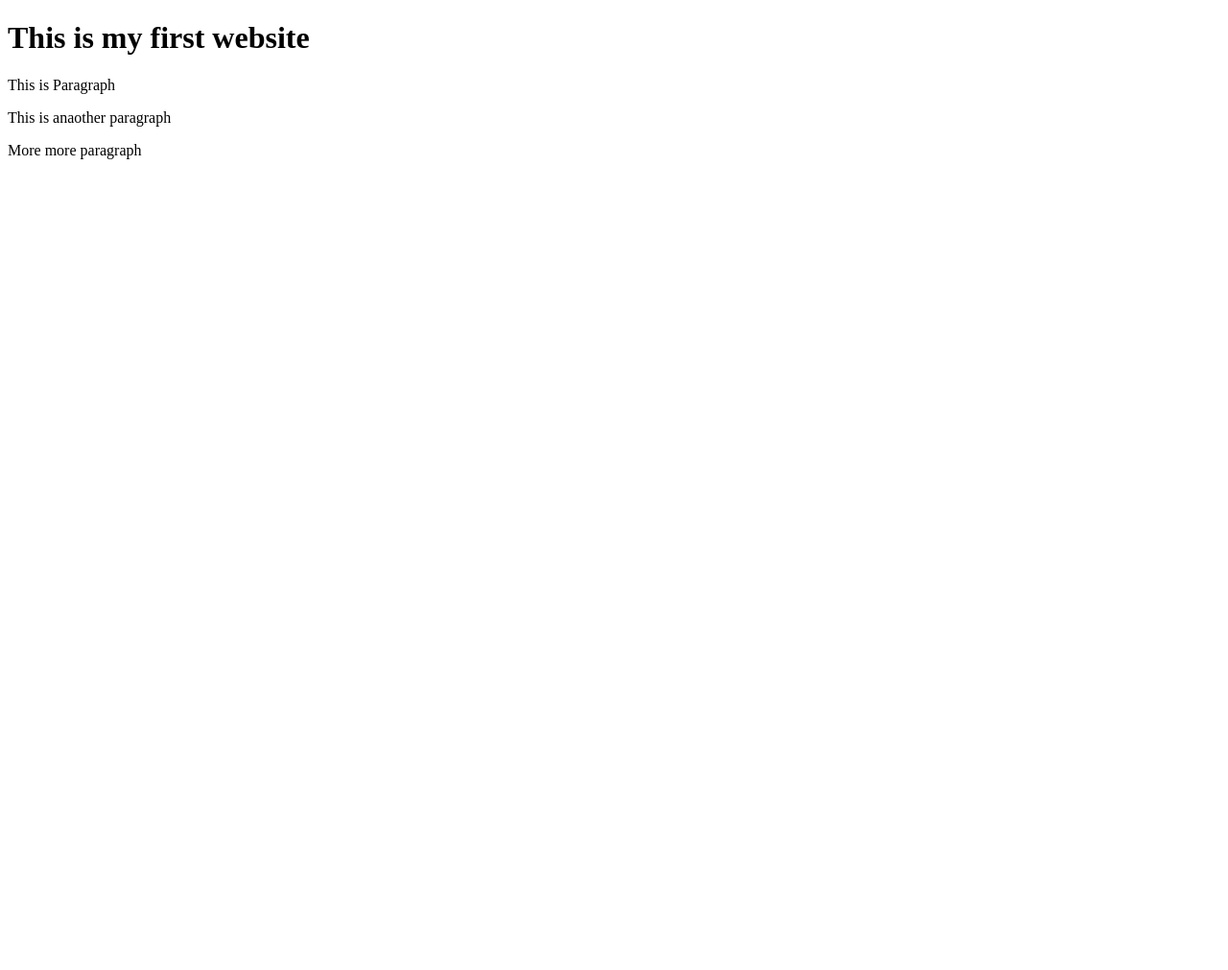
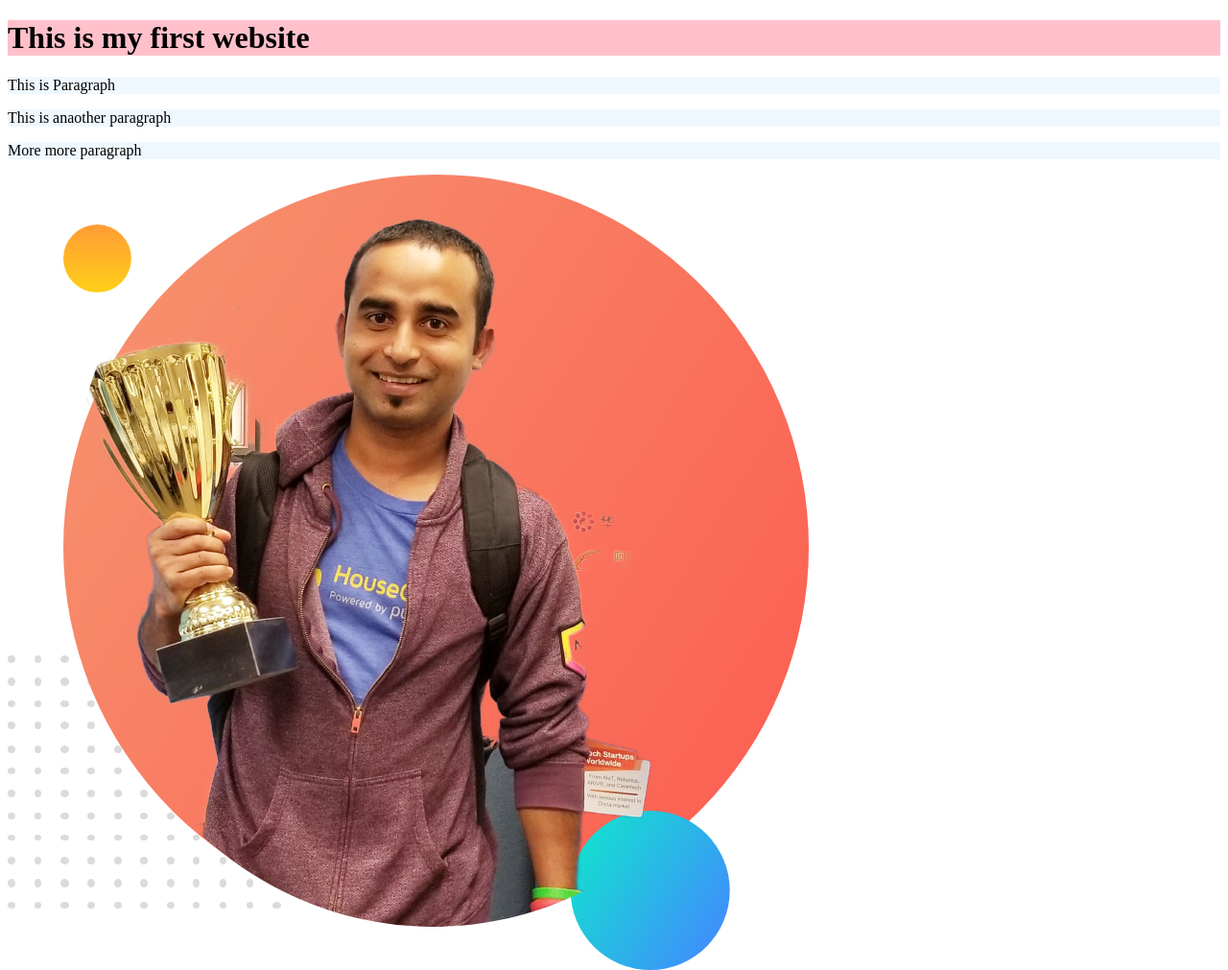
Before and after one commit to sabbir1452/my-first-repo, a plain HTML site: page my-first-repo.html in a window 1280 px wide. Shown: the whole page at 96% size. Before the commit the page ends 800 px from the top, so only its background shows below. Drawn offline with Linux system fonts and the light colour scheme.

Commit message:
this is commited

```diff
--- /dev/null
+++ b/cssno1.css
@@ -0,0 +1,6 @@
+h1{
+    background-color: pink;
+}
+p{
+    background-color: aliceblue;
+}
--- a/my-first-repo.html
+++ b/my-first-repo.html
@@ -5,11 +5,13 @@
     <meta http-equiv="X-UA-Compatible" content="IE=edge">
     <meta name="viewport" content="width=device-width, initial-scale=1.0">
     <title>Mama</title>
+    <link rel="stylesheet" href="cssno1.css">
 </head>
 <body>
     <h1>This is my first website</h1>
     <p>This is Paragraph</p>
     <p>This is anaother paragraph</p>
     <p>More more paragraph</p>
+    <img src="jhankar.png" alt="">
 </body>
 </html>
```
Also changed, not shown: jhankar.png (added).
